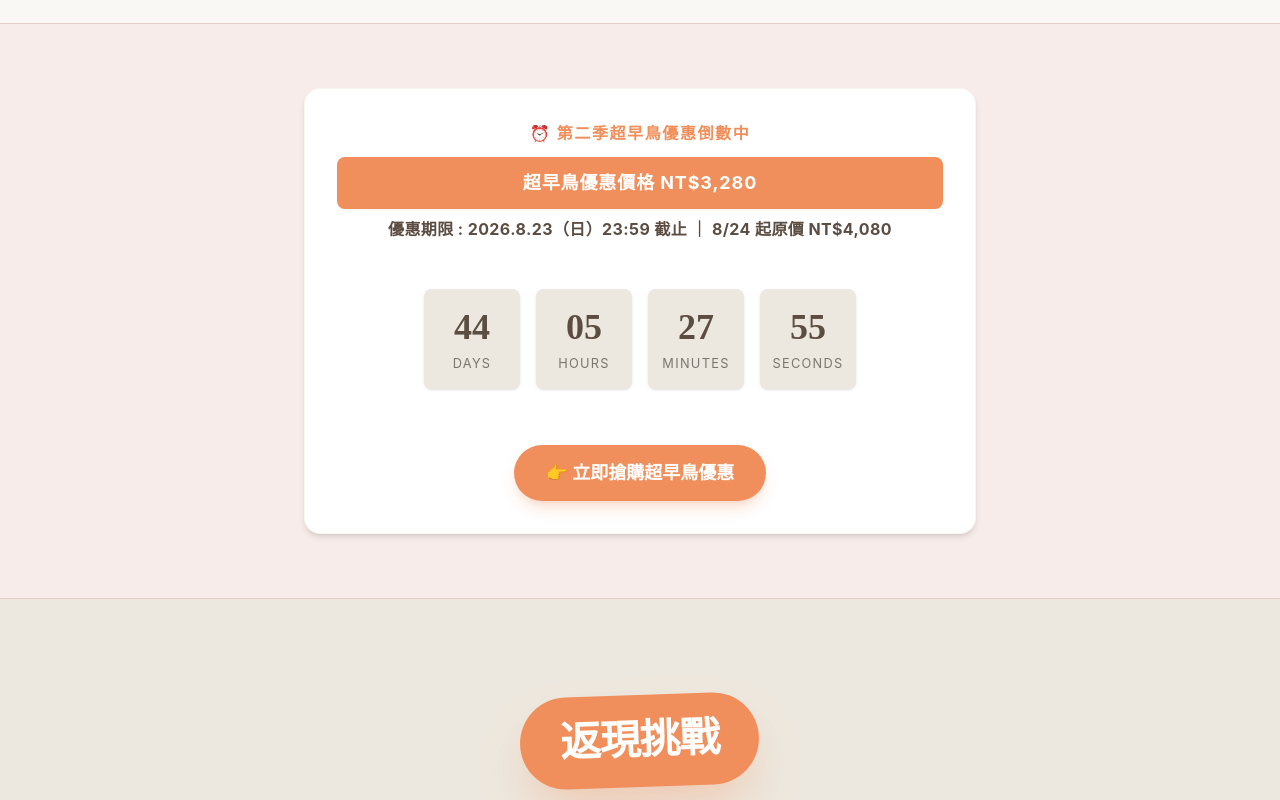
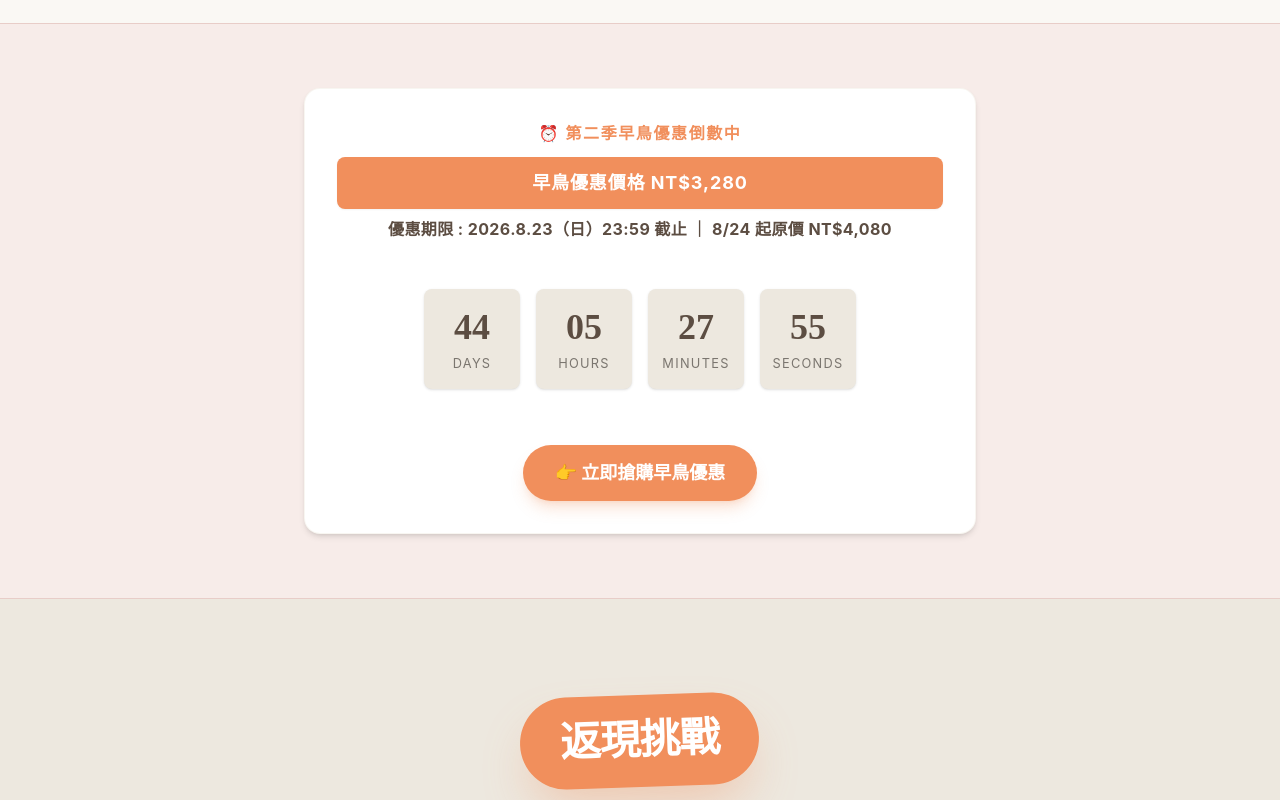
Before and after one commit to jsspace1111-max/-, a React (Vite) app: page / in a window 1280 px wide. Shown: the part 4420-5220 px from the top of the page. Built offline with nearby package versions, Linux system fonts and the light colour scheme.

Commit message:
feat(pricing): update early bird branding
Change "超早鳥" to "早鳥" for pricing section text to reflect the current promotional phase.

```diff
--- a/src/App.tsx
+++ b/src/App.tsx
@@ -783,10 +783,10 @@ export default function App() {
         <div className="max-w-[1100px] mx-auto">
           <div className="max-w-2xl mx-auto bg-white p-6 sm:p-8 rounded-2xl border border-beige-dark/30 shadow-md flex flex-col items-center">
             <span className="text-terracotta text-sm md:text-base font-bold tracking-widest uppercase block mb-3">
-              ⏰ 第二季超早鳥優惠倒數中
+              ⏰ 第二季早鳥優惠倒數中
             </span>
             <div className="bg-terracotta text-white py-3 px-4 rounded-lg text-base md:text-lg font-bold tracking-wider mb-2 shadow-xs w-full">
-              超早鳥優惠價格 NT$3,280
+              早鳥優惠價格 NT$3,280
             </div>
             <div className="text-brown-dark text-sm md:text-base font-bold tracking-wide mb-4">
               優惠期限 : 2026.8.23（日）23:59 截止 ｜ 8/24 起原價 NT$4,080
@@ -799,7 +799,7 @@ export default function App() {
               rel="noopener noreferrer"
               className="mt-6 inline-flex items-center justify-center bg-terracotta hover:bg-terracotta-hover text-white px-8 py-3.5 rounded-full text-base sm:text-lg font-bold shadow-lg shadow-terracotta/25 hover:scale-105 active:scale-95 transition-all"
             >
-              👉 立即搶購超早鳥優惠
+              👉 立即搶購早鳥優惠
             </a>
           </div>
         </div>
@@ -827,7 +827,7 @@ export default function App() {
           <div className="flex flex-col md:flex-row gap-8 justify-center max-w-[900px] mx-auto mb-16 px-4">
             <div className="bg-white p-10 rounded-2xl shadow-sm flex-1 flex flex-col items-center border border-beige-dark/30">
               <span className="text-3xl mb-4">💳</span>
-              <span className="text-sm text-brown-text/60 mb-2 font-medium">第二季超早鳥優惠</span>
+              <span className="text-sm text-brown-text/60 mb-2 font-medium">第二季早鳥優惠</span>
               <span className="text-2xl font-serif text-brown-dark font-bold">NT$3,280</span>
             </div>
             <div className="bg-brown-dark p-10 rounded-2xl shadow-xl flex-1 flex flex-col items-center transform md:scale-110 z-10 text-white">
@@ -1086,8 +1086,8 @@ export default function App() {
                 <span className="text-sm">－NT$1,000</span>
               </div>
               <div className="flex justify-between items-center p-6 bg-terracotta text-white font-bold">
-                <span className="text-lg">第二季超早鳥優惠</span>
-                <span className="text-2xl font-serif">NT$2,880</span>
+                <span className="text-lg">第二季早鳥優惠</span>
+                <span className="text-2xl font-serif">NT$3,280</span>
               </div>
             </div>
           </div>
@@ -1123,9 +1123,9 @@ export default function App() {
           </div>
 
           <div className="bg-brown-dark rounded-2xl p-12 text-center text-white">
-            <h3 className="text-2xl font-bold mb-4">超早鳥優惠價格 NT$2,880</h3>
+            <h3 className="text-2xl font-bold mb-4">早鳥優惠價格 NT$3,280</h3>
             <p className="text-white/80 text-base md:text-lg mb-8 px-4 font-medium">
-              優惠期限 : 2026.8.2
+              優惠期限 : 2026.8.23（日）23:59 截止
             </p>
             <a
               href="https://jsspace1111.com/product/ldp-project/"
@@ -1243,7 +1243,7 @@ export default function App() {
           </div>
 
           <div className="text-xl mb-2 font-medium">
-            超早鳥優惠價格 <span className="text-terracotta text-3xl font-bold ml-1">NT$3,280</span>
+            早鳥優惠價格 <span className="text-terracotta text-3xl font-bold ml-1">NT$3,280</span>
           </div>
           <div className="text-sm font-semibold text-brown-text/70 mb-10">
             優惠期限 : 2026.8.23 23:59 截止
```
